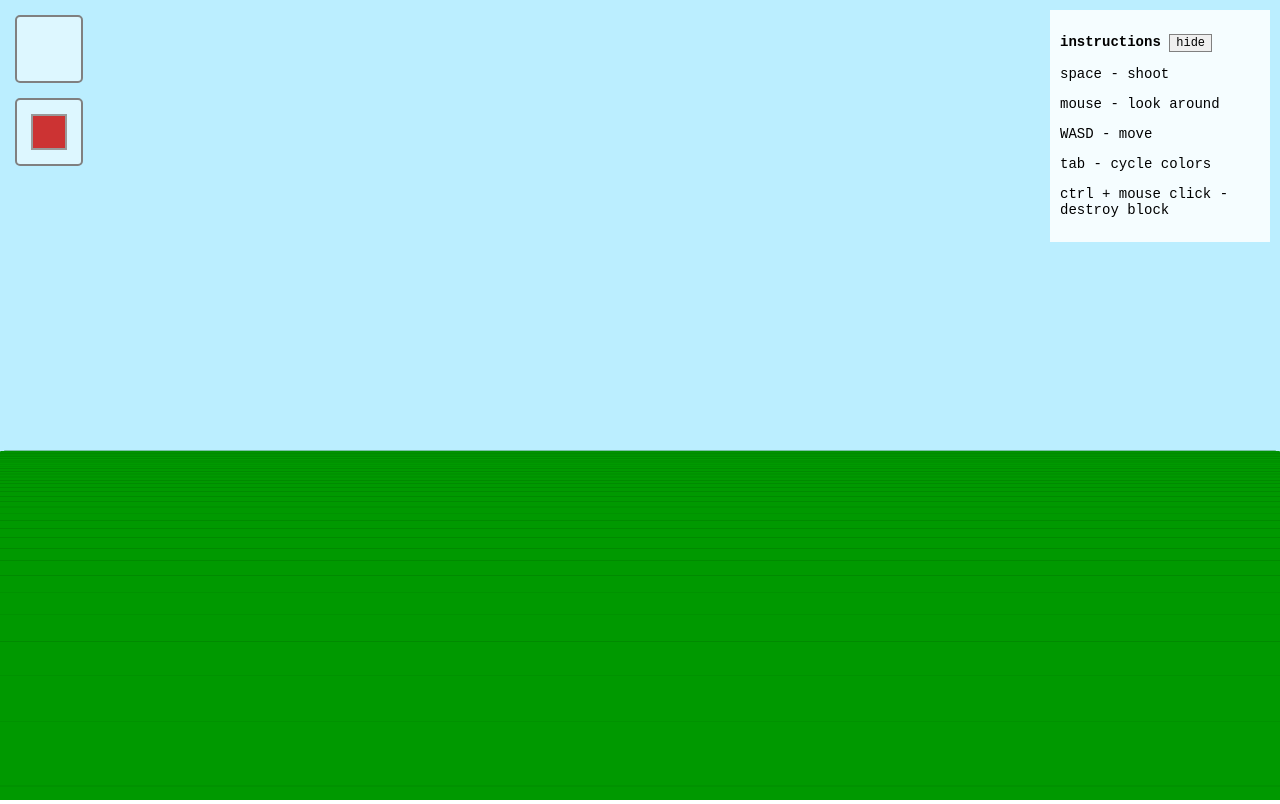
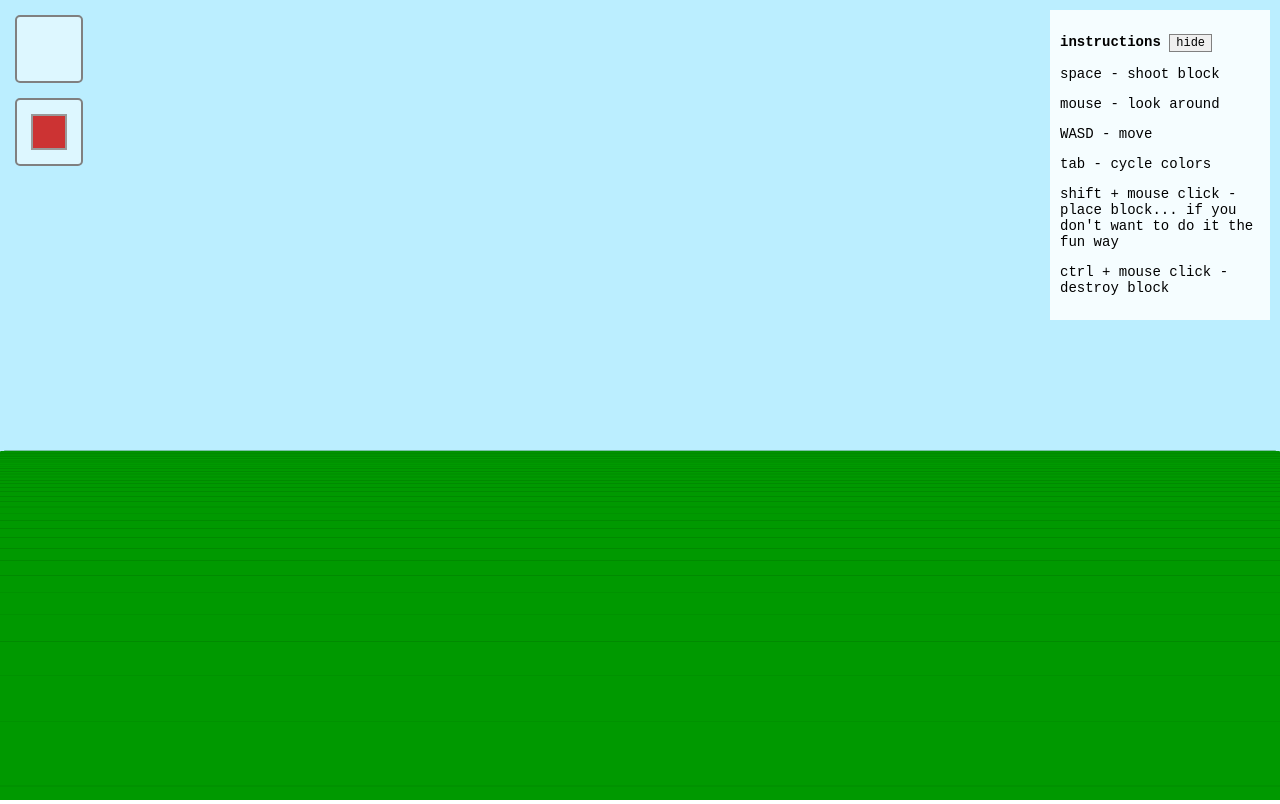
Before and after one commit to hsubox76/shootcraft, a website: page index.html in a window 1280 px wide. Drawn offline with Linux system fonts and the light colour scheme; animation ran at ten frames a second.

Commit message:
Fix instructions and title

```diff
--- a/index.html
+++ b/index.html
@@ -2,7 +2,7 @@
 <html lang="en">
 <head>
   <meta charset="UTF-8">
-  <title>VR App Demo</title>
+  <title>Shootcraft Demo</title>
   <link rel="stylesheet" type="text/css" href="styles/styles.css">
 </head>
 <body>
@@ -16,10 +16,11 @@
   <div id="instructions">
     <p><strong>instructions</strong> <button onclick="getElementById('instructions-text').style.display = window.instructionsHidden ? 'block' : 'none'; this.textContent = window.instructionsHidden ? 'hide' : 'show';window.instructionsHidden = !window.instructionsHidden;">hide</button></p>
     <div id="instructions-text">
-    <p>space - shoot</p>
+    <p>space - shoot block</p>
     <p>mouse - look around</p>
     <p>WASD - move</p>
     <p>tab - cycle colors</p>
+    <p>shift + mouse click - place block... if you don't want to do it the fun way</p>
     <p>ctrl + mouse click - destroy block</p>
   </div>
   </div>
```
